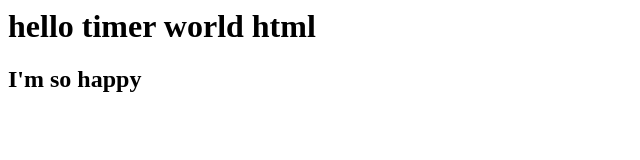
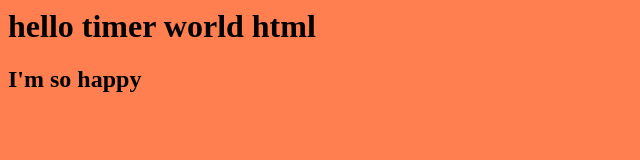
Before and after one commit to Lucy-de-Rojas/timer, a plain HTML site: page index.html in a window 1280 px wide. Shown: the whole page, without its empty margins (0-640 px from the left). Drawn offline with Linux system fonts and the light colour scheme.

Commit message:
Update styles.css

```diff
--- a/styles.css
+++ b/styles.css
@@ -1,5 +1,5 @@
 body {
-background-color: 'green';
+background-color: coral;;
 }
 
 
```
